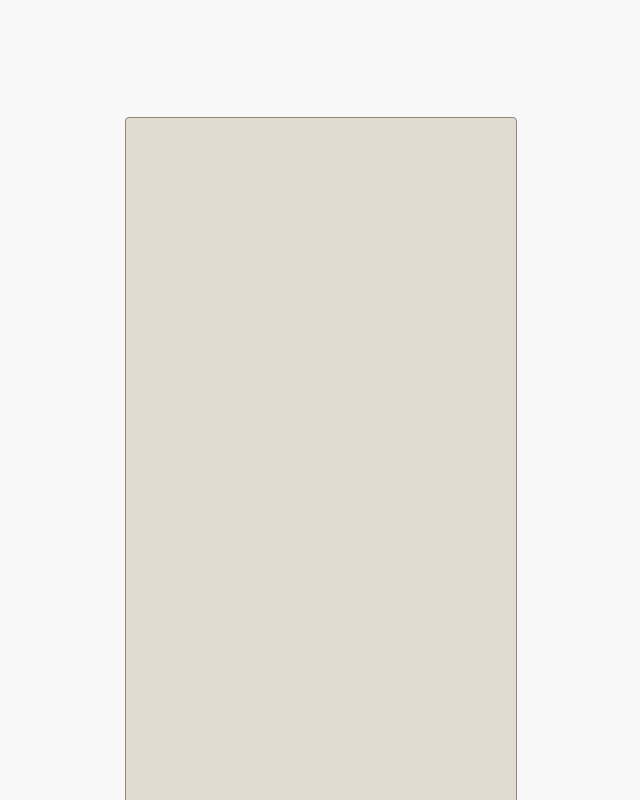
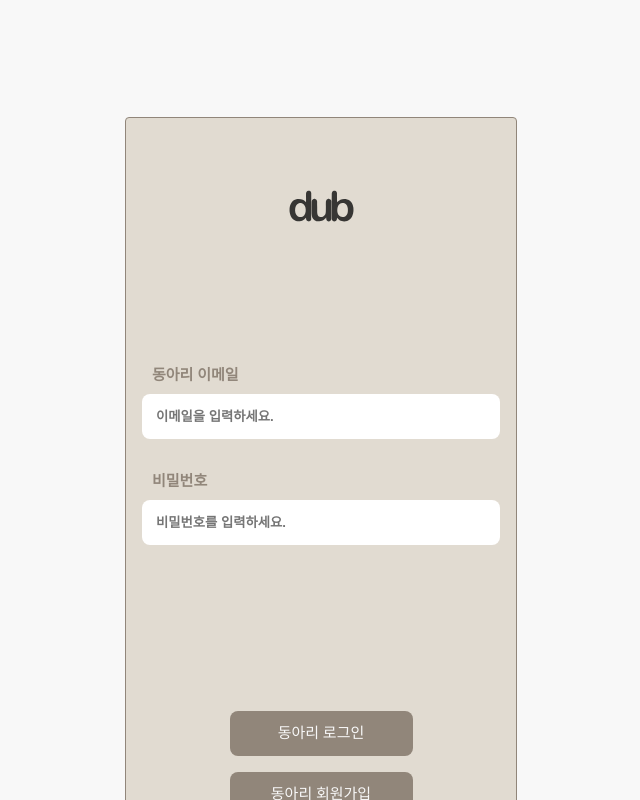
Before and after one commit to Likelion-Kwangwoon/dub_club_wanted, a React (Create React App) app in the folder dub/: page /signin/clubSignup in a window 1280 px wide. Shown: the top 800 px of the page, without its empty margins (639-1279 px from the left). Built offline with nearby package versions, Linux system fonts and the light colour scheme; a web font is replaced by a local one.

Commit message:
feat: ClubSignin

```diff
--- a/dub/src/components/header/index.jsx
+++ b/dub/src/components/header/index.jsx
@@ -26,10 +26,10 @@ function Header() {
     <S.HeadWrapper>
       <S.NavWrapper>
         <S.NavUl>
-          <S.LogoWrapper onclick={gotoMain}>
+          <S.LogoWrapper onClick={gotoMain}>
             <S.DUBLogo src={dub_logo} alt="" />
           </S.LogoWrapper>
-          <S.NavTale onclick={gotoSignin} >
+          <S.NavTale onClick={gotoSignin} >
             로그인
           </S.NavTale>
         </S.NavUl>
--- a/dub/src/components/signinComponent/ClubSignin/index.jsx
+++ b/dub/src/components/signinComponent/ClubSignin/index.jsx
@@ -27,13 +27,16 @@ function ClubSignin () {
       console.error(error);
     }
   }
+  const gotoSignup = () => {
+    navigate("/signin/clubSignup");
+  }
   return(
     <S.ClubSigninWrapper>
       <S.TitleLogo src={dubLogo} alt="" />
-      <S.SigninForm onSubmit={handleSubmit(onSubmit)}>
+      <S.SigninForm onSubmit={handleSubmit(onSubmit)} id='signin'>
         <S.InputDIV>
-          <S.InputLabel>
-            아이디
+          <S.InputLabel htmlFor='email'>
+            <span>동아리 이메일</span>
           </S.InputLabel>
           <S.InputSpace
           id="email"
@@ -41,7 +44,7 @@ function ClubSignin () {
           {...register('email')}/>
         </S.InputDIV>
         <S.InputDIV>
-          <S.InputLabel>
+          <S.InputLabel htmlFor='password'>
               <span>비밀번호</span>
           </S.InputLabel>
           <S.InputSpace
@@ -50,11 +53,11 @@ function ClubSignin () {
           placeholder="비밀번호를 입력하세요."
           {...register('password')}/>
         </S.InputDIV>
-        <S.ClubSigninButton type="submit">
+      </S.SigninForm>
+      <S.ClubSigninButton type="submit" id='signin' onClick={handleSubmit(onSubmit)}>
           <p>동아리 로그인</p>
         </S.ClubSigninButton>
-      </S.SigninForm>
-      <S.ClubSigninButton >
+      <S.ClubSigninButton onClick={gotoSignup}>
         <p>동아리 회원가입</p>
       </S.ClubSigninButton>
     </S.ClubSigninWrapper>
--- a/dub/src/components/signinComponent/ClubSignin/style.js
+++ b/dub/src/components/signinComponent/ClubSignin/style.js
@@ -14,17 +14,45 @@ export const TitleLogo = styled.img`
   margin-top: 61px;
 `
 export const SigninForm = styled.form`
+  margin: 100px 0 130px 0;
+
 `
 export const InputDIV = styled.div`
+  margin: 20px 20px;
 `
 export const InputLabel = styled.label`
+  margin-left: -50%;
+  display: inline-block;
+  margin: 10px 10px;
+  text-align: left;
+  width: 100%;
+  span {
+    text-align: left;
+    color: ${(props) => props.theme.base.brown};
+    font-size: 15px;
+    font-style: normal;
+    font-weight: 600;
+    line-height: normal;
+  }
 `
 export const InputSpace = styled.input`
+  border: 0;
+  outline: none;
+  width: 330px;
+  height: 45px;
+  flex-shrink: 0;
+  border-radius: 8px;
+  padding: 0 14px;
+  ::placeholder {
+    font-style: small;
+    font-weight: 600;
+    line-height: normal;
+  }
 `
 export const ClubSigninButton = styled.div`
   width: 183px;
   height: 45px;
-  border-radius: 4px;
+  border-radius: 8px;
   background: ${(props) => props.theme.base.brown};
   font-size: 15px;
   margin-top: 16px;
--- a/dub/src/components/signinComponent/ClubSingnup/index.jsx
+++ b/dub/src/components/signinComponent/ClubSingnup/index.jsx
@@ -1,8 +1,68 @@
 import React from 'react';
 import * as S from './style';
+import dubLogo from '../../../assets/logo_dub.svg';
+import { signin } from '../../../api/api';
+import { useForm } from 'react-hook-form';
+import { useNavigate } from 'react-router-dom';
+import { useDispatch } from 'react-redux';
+import { logIn } from '../../../redux/store';
 
 function ClubSignup () {
-
+  const { register, handleSubmit } = useForm();
+  const dispatch = useDispatch();
+  const navigate = useNavigate();
+  const onSubmit = async(data) => {
+    console.log(data);
+    try{
+      const res = await signin(data);
+      if (res.code === 200) {
+        dispatch(logIn(res.data.result));
+        navigate("/");
+        alert("로그인 성공");
+      }
+      else {
+        alert("로그인 오류")
+        navigate("/signin")
+      }
+    } catch (error) {
+      console.error(error);
+    }
+  }
+  const gotoSignup = () => {
+    navigate("/signin/clubSignup");
+  }
+  return(
+    <S.ClubSigninWrapper>
+      <S.TitleLogo src={dubLogo} alt="" />
+      <S.SigninForm onSubmit={handleSubmit(onSubmit)} id='signin'>
+        <S.InputDIV>
+          <S.InputLabel htmlFor='email'>
+            <span>동아리 이메일</span>
+          </S.InputLabel>
+          <S.InputSpace
+          id="email"
+          placeholder="이메일을 입력하세요."
+          {...register('email')}/>
+        </S.InputDIV>
+        <S.InputDIV>
+          <S.InputLabel htmlFor='password'>
+              <span>비밀번호</span>
+          </S.InputLabel>
+          <S.InputSpace
+          id="password"
+          type="password"
+          placeholder="비밀번호를 입력하세요."
+          {...register('password')}/>
+        </S.InputDIV>
+      </S.SigninForm>
+      <S.ClubSigninButton type="submit" id='signin' onClick={handleSubmit(onSubmit)}>
+          <p>동아리 로그인</p>
+        </S.ClubSigninButton>
+      <S.ClubSigninButton onClick={gotoSignup}>
+        <p>동아리 회원가입</p>
+      </S.ClubSigninButton>
+    </S.ClubSigninWrapper>
+  )
 }
 
 export default ClubSignup;
--- a/dub/src/components/signinComponent/ClubSingnup/style.js
+++ b/dub/src/components/signinComponent/ClubSingnup/style.js
@@ -0,0 +1,62 @@
+import styled from 'styled-components';
+
+export const ClubSigninWrapper = styled.div`
+  display: flex;
+  flex-direction: column;
+  align-items: center;
+  justify-content: center;
+`
+export const TitleLogo = styled.img`
+  width: 77px;
+  height: 54px;
+  flex-shrink: 0;
+  color:${(props) => props.theme.base.black};
+  margin-top: 61px;
+`
+export const SigninForm = styled.form`
+  margin: 100px 0 130px 0;
+
+`
+export const InputDIV = styled.div`
+  margin: 20px 20px;
+`
+export const InputLabel = styled.label`
+  margin-left: -50%;
+  display: inline-block;
+  margin: 10px 10px;
+  text-align: left;
+  width: 100%;
+  span {
+    text-align: left;
+    color: ${(props) => props.theme.base.brown};
+    font-size: 15px;
+    font-style: normal;
+    font-weight: 600;
+    line-height: normal;
+  }
+`
+export const InputSpace = styled.input`
+  border: 0;
+  outline: none;
+  width: 330px;
+  height: 45px;
+  flex-shrink: 0;
+  border-radius: 8px;
+  padding: 0 14px;
+  ::placeholder {
+    font-style: small;
+    font-weight: 600;
+    line-height: normal;
+  }
+`
+export const ClubSigninButton = styled.div`
+  width: 183px;
+  height: 45px;
+  border-radius: 8px;
+  background: ${(props) => props.theme.base.brown};
+  font-size: 15px;
+  margin-top: 16px;
+  display: grid;
+  place-items: center;
+  color: ${(props) => props.theme.base.white};
+`
--- a/dub/src/styles/globalStyle.js
+++ b/dub/src/styles/globalStyle.js
@@ -17,4 +17,6 @@ export const GlobalStyle = createGlobalStyle`
     width: 1920px;
     height: 1080px;
   }
+
+
 `;
```
